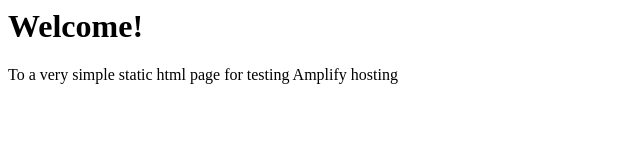
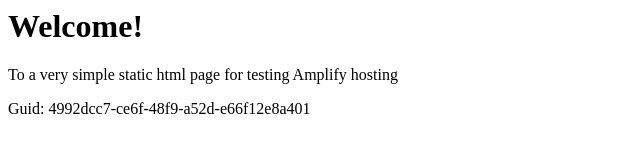
Before and after one commit to aws-aemilia-lhr/Github-PR-Commit-Integration-Test-DoNotTouch-GitHubAutoBuildPrPreviewCanaryTest-v1-prod-eu-west-2, a website: page src/index.html in a window 1280 px wide. Shown: the whole page, without its empty margins (0-640 px from the left). Drawn offline with Linux system fonts and the light colour scheme.

Commit message:
commit from integ tests

```diff
--- a/src/index.html
+++ b/src/index.html
@@ -1,3 +1,5 @@
+
+
 <html lang="en">
 
 <head>
@@ -10,6 +12,6 @@
 <body>
     <h1>Welcome!</h1>
     <p>To a very simple static html page for testing Amplify hosting</p>
-</body>
+    <p>Guid: 4992dcc7-ce6f-48f9-a52d-e66f12e8a401</p></body>
 
 </html>
```
